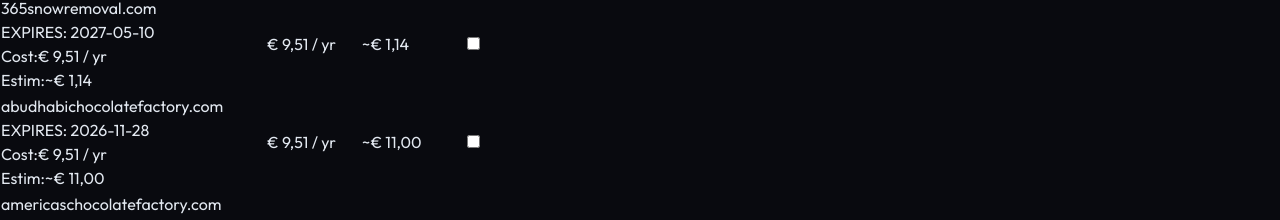
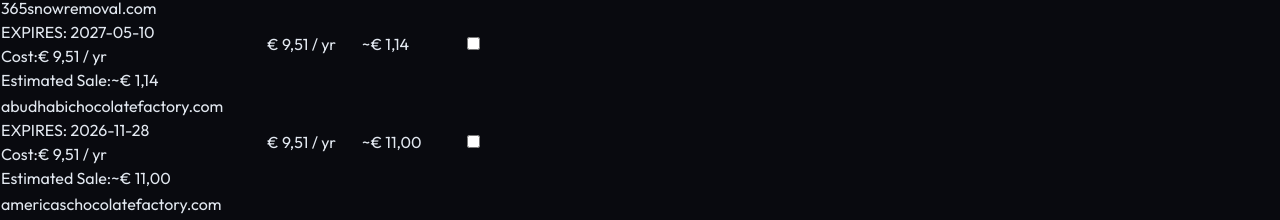
Before and after one commit to FleurMax/domain-maagment, a React (Vite) app: page / in a window 1280 px wide. Shown: the part 575-795 px from the top of the page. Built offline with nearby package versions, Linux system fonts and the light colour scheme; no server answers.

Commit message:
Clarified Estim label into full label Estimated Sale for better domain manager UX

```diff
--- a/src/App.jsx
+++ b/src/App.jsx
@@ -286,7 +286,7 @@ const App = () => {
                                   <span className="text-sm font-black tracking-tight">{formatEuro(parsePrice(item['Renewal Price']))} <span className="text-[10px] opacity-40 font-normal">/ yr</span></span>
                                </div>
                                <div className="flex items-center gap-2 text-blue-400">
-                                  <span className="text-[9px] uppercase font-black text-slate-500 w-12">Estim:</span>
+                                  <span className="text-[9px] uppercase font-black text-slate-500 w-24">Estimated Sale:</span>
                                   <span className="text-sm font-black tracking-tight italic">~{formatEuro(parsePrice(item['Estimated Value']))}</span>
                                </div>
                             </div>
```
